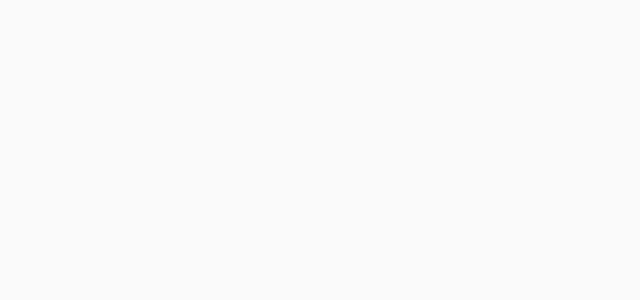
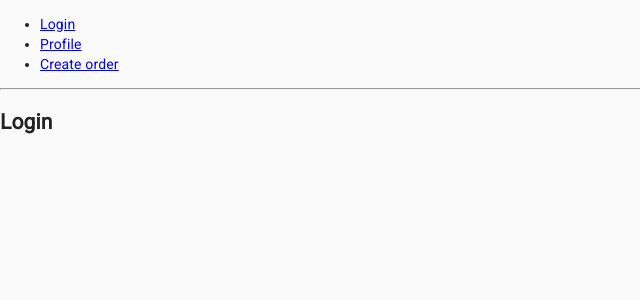
Before and after one commit to val-/nojest, a React (Create React App) app in the folder client/: page / in a window 1280 px wide. Shown: the top 300 px of the page, without its empty margins (0-640 px from the left). Built offline with nearby package versions, Linux system fonts and the light colour scheme.

Commit message:
Router added

```diff
--- a/client/package.json
+++ b/client/package.json
@@ -10,6 +10,7 @@
     "fontsource-roboto": "^3.1.5",
     "react": "^17.0.1",
     "react-dom": "^17.0.1",
+    "react-router-dom": "^5.2.0",
     "react-scripts": "4.0.1",
     "web-vitals": "^0.2.4"
   },
--- a/client/src/App.js
+++ b/client/src/App.js
@@ -1,12 +1,70 @@
 import 'fontsource-roboto';
 import CssBaseline from '@material-ui/core/CssBaseline';
+import {
+  BrowserRouter as Router,
+  Switch,
+  Route,
+  Link
+} from "react-router-dom";
 
 function App() {
   return (
     <>
       <CssBaseline />
+      <Router>
+        <div>
+          <ul>
+            <li>
+              <Link to="/">Login</Link>
+            </li>
+            <li>
+              <Link to="/profile">Profile</Link>
+            </li>
+            <li>
+              <Link to="/create-order">Create order</Link>
+            </li>
+          </ul>
+
+          <hr />
+          <Switch>
+            <Route exact path="/">
+              <Login />
+            </Route>
+            <Route path="/profile">
+              <Profile />
+            </Route>
+            <Route path="/create-order">
+              <CreateOrder />
+            </Route>
+          </Switch>
+        </div>
+      </Router>
     </>
   );
 }
 
+function Login() {
+  return (
+    <div>
+      <h2>Login</h2>
+    </div>
+  );
+}
+
+function Profile() {
+  return (
+    <div>
+      <h2>Profile</h2>
+    </div>
+  );
+}
+
+function CreateOrder() {
+  return (
+    <div>
+      <h2>Create order</h2>
+    </div>
+  );
+}
+
 export default App;
```
Also changed, not shown: 2 other files (tests, documents, lock files or other folders).
